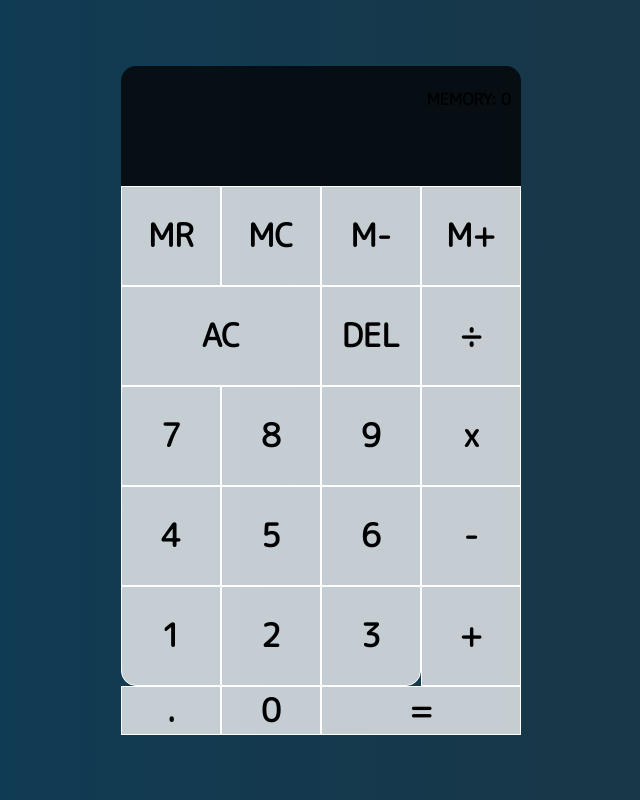
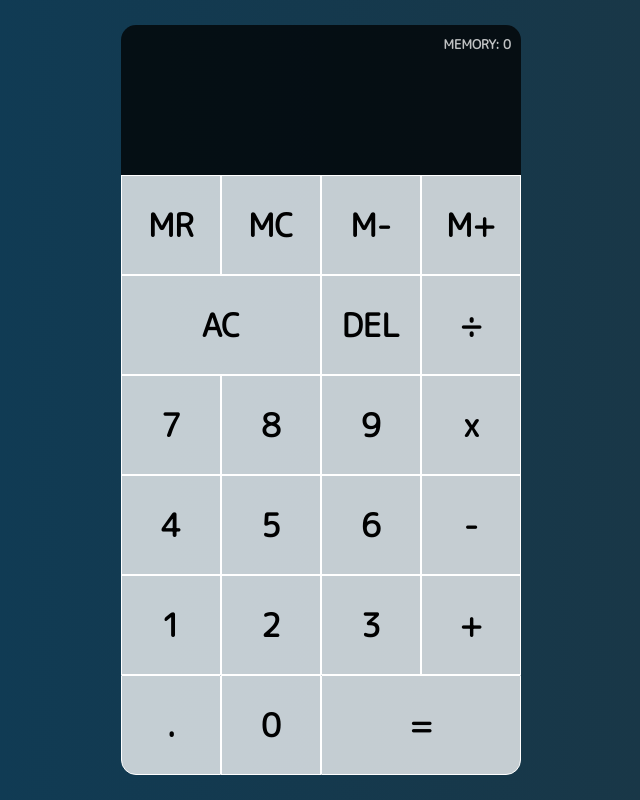
Before and after one commit to sp1nnek0p/Simple-Calculator, a plain HTML site: page index.html in a window 1280 px wide. Shown: the whole page, without its empty margins (319-959 px from the left). Drawn offline with Linux system fonts and the light colour scheme.

Commit message:
Memory Operators
Had to edit the styles slightly to accommodate the memory Operator buttons

```diff
--- a/style.css
+++ b/style.css
@@ -20,7 +20,7 @@ body {
   align-content: center;
   min-height: 100vh;
   grid-template-columns: repeat(4, 100px);
-  grid-template-rows: minmax(120px, auto) repeat(5, 100px);
+  grid-template-rows: minmax(150px, auto) repeat(6, 100px);
 }
 
 .calculator-grid > button {
@@ -35,13 +35,14 @@ body {
   background-color: rgba(255, 255, 255, 0.9);
 }
 
-.calculator-grid > button:nth-child(17) {
+.calculator-grid > button:nth-child(21) {
   border-radius: 0 0 0 15px;
 }
 
-.calculator-grid > button:nth-child(19) {
+.calculator-grid > button:nth-child(23) {
   border-radius: 0 0 15px 0;
 }
+
 .span-two {
   grid-column: span 2;
 }
@@ -51,7 +52,7 @@ body {
   background-color: rgba(0, 0, 0, 0.75);
   display: flex;
   align-items: flex-end;
-  justify-content: space-around;
+  justify-content: space-between;
   flex-direction: column;
   padding: 10px;
   word-wrap: break-word;
@@ -59,9 +60,14 @@ body {
   border-radius: 15px 15px 0 0;
 }
 
+.output .memory-operand {
+  color: rgba(255, 255, 255, 0.75);
+  font-size: 0.8rem;
+}
+
 .output .previous-operand {
   color: rgba(255, 255, 255, 0.75);
-  font-size: 1.5rem;
+  font-size: 1.2rem;
 }
 
 .output .current-operand {
```
